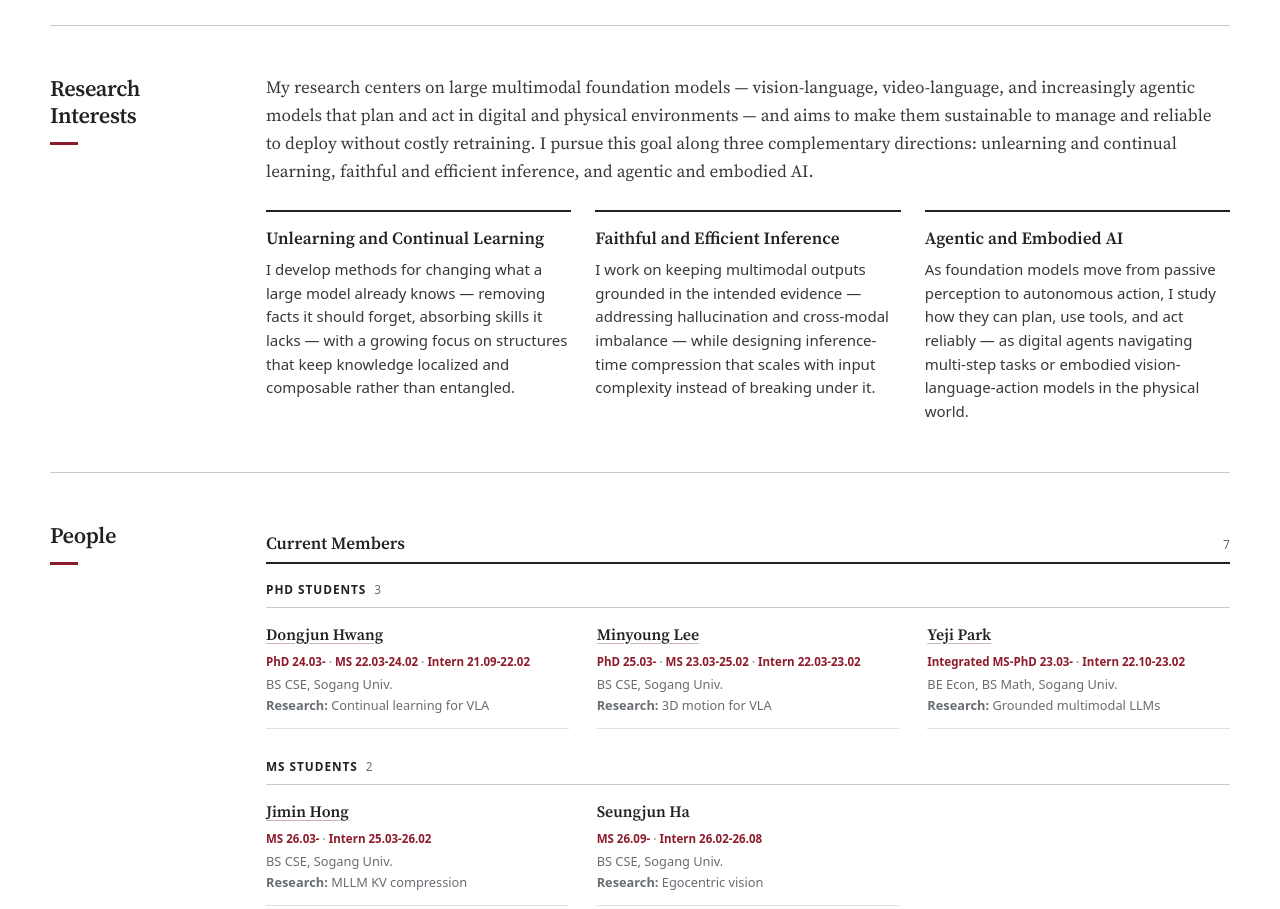
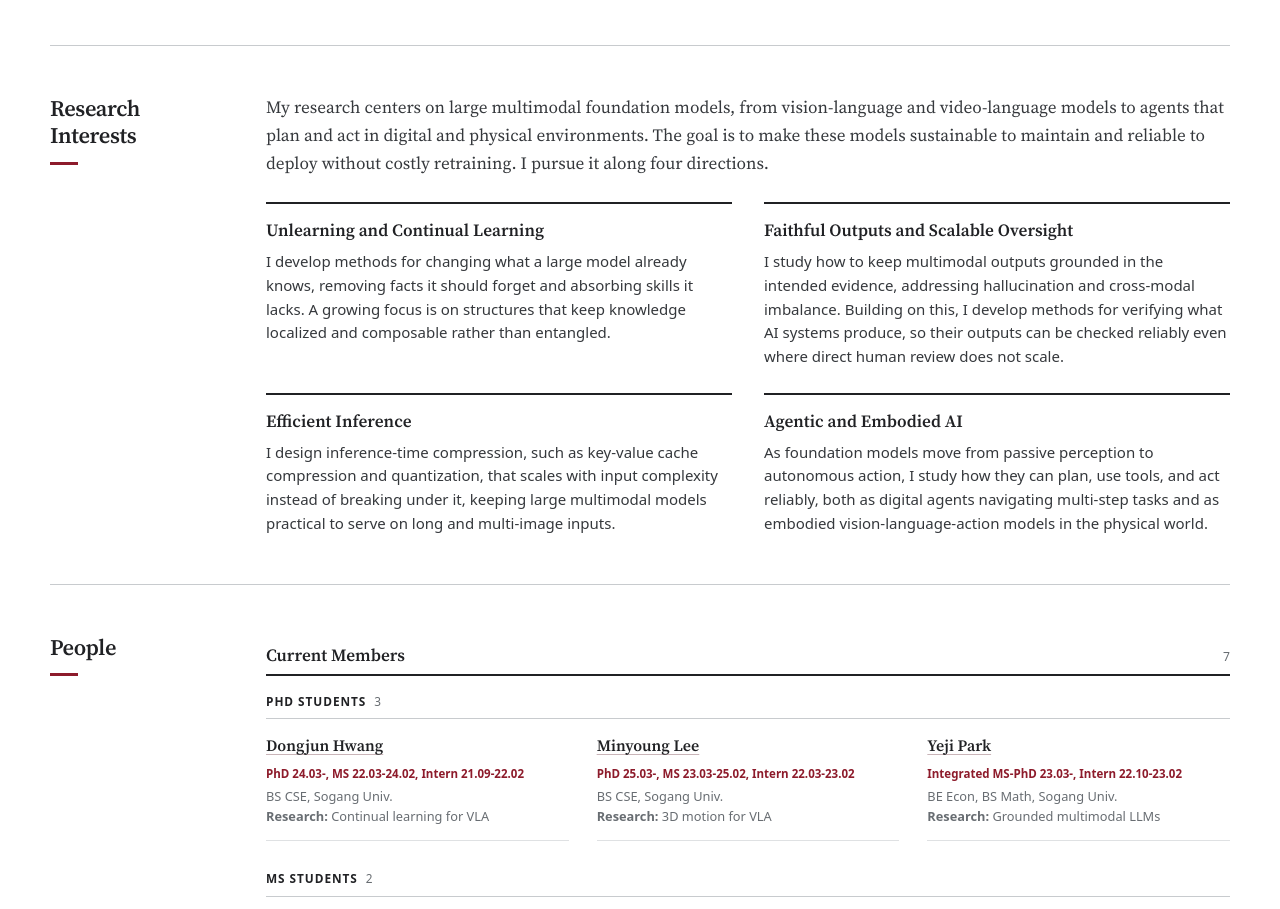
Before and after one commit to junsukchoe/junsukchoe.github.io, a plain HTML site: page index.html in a window 1280 px wide. Shown: the part 1176-2085 px from the top of the page. Drawn offline with Linux system fonts and the light colour scheme.

Commit message:
Close 2027 recruiting, recast research as four directions, drop em dashes and middle dots
Mark March 2027 recruitment closed while inviting outstanding candidates
in scalable oversight and embodied AI. Split the research directions
into unlearning and continual learning, faithful outputs and scalable
oversight, efficient inference, and agentic and embodied AI, two per
row, written without em dashes. Use commas instead of middle dots in
the contact line, the author-mark legend, and member periods.

Co-Authored-By: Claude Opus 5.5 <noreply@anthropic.com>

```diff
--- a/index.html
+++ b/index.html
@@ -21,7 +21,7 @@
     <link rel="apple-touch-icon" href="assets/sogang-favicon-large.png">
     <link rel="preload" href="assets/fonts/SiteSerif-Semibold.woff2" as="font" type="font/woff2" crossorigin>
     <link rel="preload" href="assets/fonts/SiteSerif-Regular.woff2" as="font" type="font/woff2" crossorigin>
-    <link rel="stylesheet" href="styles.css?v=academic73">
+    <link rel="stylesheet" href="styles.css?v=academic75">
     <script src="script.js?v=17" defer></script>
     <script type="application/ld+json">
       {
@@ -52,6 +52,7 @@
           "Vision-Language Models",
           "Machine Unlearning",
           "Continual Learning",
+          "Scalable Oversight",
           "Agentic AI",
           "Embodied AI"
         ],
@@ -99,7 +100,7 @@
             <a href="https://computing.sogang.ac.kr/en/education/undergraduate/computer-science" target="_blank" rel="noreferrer">Department of Computer Science and Engineering</a>,
             <a href="https://wwwe.sogang.ac.kr" target="_blank" rel="noreferrer">Sogang University</a>
           </p>
-          <p class="contact">Office: AS-913 · Phone: +82-2-705-8495</p>
+          <p class="contact">Office: AS-913, Phone: +82-2-705-8495</p>
           <div class="profile-links" aria-label="Profile links">
             <a href="mailto:jschoe.cs@gmail.com">Email</a>
             <a href="https://scholar.google.com/citations?user=1H2H7XAAAAAJ&hl=en" target="_blank" rel="noreferrer">Scholar</a>
@@ -118,14 +119,13 @@
           <div class="hero-status" aria-label="Recruiting information">
             <div class="recruiting-summary">
               <p class="recruiting-eyebrow">Prospective Students</p>
-              <p><strong>Recruiting one graduate student, starting March 2027</strong></p>
+              <p><strong>Recruitment for March 2027 is closed</strong></p>
             </div>
             <div class="recruiting-details">
-              <p>We welcome inquiries from students interested in:</p>
+              <p>We are not actively recruiting, but outstanding candidates interested in the following are still welcome to reach out:</p>
               <ul class="recruiting-topics">
-                <li>Agentic AI</li>
-                <li>Robotics</li>
-                <li>Efficient LLM inference</li>
+                <li>Scalable Oversight</li>
+                <li>Embodied AI</li>
               </ul>
               <a href="mailto:jschoe.cs@gmail.com">Get in touch by email <span aria-hidden="true">→</span></a>
             </div>
@@ -170,34 +170,41 @@
         </div>
         <div>
           <p class="section-lead">
-            My research centers on large multimodal foundation models — vision-language, video-language, and
-            increasingly agentic models that plan and act in digital and physical environments — and aims to make
-            them sustainable to manage and reliable to deploy without costly retraining. I pursue this goal along
-            three complementary directions: unlearning and continual learning, faithful and efficient inference,
-            and agentic and embodied AI.
+            My research centers on large multimodal foundation models, from vision-language and video-language
+            models to agents that plan and act in digital and physical environments. The goal is to make these
+            models sustainable to maintain and reliable to deploy without costly retraining. I pursue it along
+            four directions.
           </p>
           <div class="research-grid">
             <article>
               <h3>Unlearning and Continual Learning</h3>
               <p>
-                I develop methods for changing what a large model already knows — removing facts it should forget,
-                absorbing skills it lacks — with a growing focus on structures that keep knowledge localized and
+                I develop methods for changing what a large model already knows, removing facts it should forget
+                and absorbing skills it lacks. A growing focus is on structures that keep knowledge localized and
                 composable rather than entangled.
               </p>
             </article>
             <article>
-              <h3>Faithful and Efficient Inference</h3>
+              <h3>Faithful Outputs and Scalable Oversight</h3>
               <p>
-                I work on keeping multimodal outputs grounded in the intended evidence — addressing hallucination
-                and cross-modal imbalance — while designing inference-time compression that scales with input
-                complexity instead of breaking under it.
+                I study how to keep multimodal outputs grounded in the intended evidence, addressing hallucination
+                and cross-modal imbalance. Building on this, I develop methods for verifying what AI systems
+                produce, so their outputs can be checked reliably even where direct human review does not scale.
+              </p>
+            </article>
+            <article>
+              <h3>Efficient Inference</h3>
+              <p>
+                I design inference-time compression, such as key-value cache compression and quantization, that
+                scales with input complexity instead of breaking under it, keeping large multimodal models practical
+                to serve on long and multi-image inputs.
               </p>
             </article>
             <article>
               <h3>Agentic and Embodied AI</h3>
               <p>
                 As foundation models move from passive perception to autonomous action, I study how they can plan,
-                use tools, and act reliably — as digital agents navigating multi-step tasks or embodied
+                use tools, and act reliably, both as digital agents navigating multi-step tasks and as embodied
                 vision-language-action models in the physical world.
               </p>
             </article>
@@ -278,7 +285,7 @@
             <button type="button" class="pub-filter" data-filter="C" aria-pressed="false">Conference</button>
             <button type="button" class="pub-filter" data-filter="W" aria-pressed="false">Workshop</button>
           </div>
-          <p class="pub-legend">* co-first &middot; ^ co-corresponding</p>
+          <p class="pub-legend">* co-first, ^ co-corresponding</p>
         </div>
         <div class="publication-list" id="publication-list">
           <article class="pub"><span>C21</span><div><h3><a href="https://aclanthology.org/2026.aacl-short.42.pdf" target="_blank" rel="noreferrer">Mitigating Cross-Image Information Leakage in Multi-Image Understanding with Large Vision-Language Models</a></h3><p><span class="lab">Yeji Park</span>, <span class="lab">Minyoung Lee</span>, Sanghyuk Chun, <strong class="pi">Junsuk Choe</strong></p><p class="venue">AACL-IJCNLP 2026.</p><p class="pub-links"><a href="https://github.com/yejipark-m/FOCUS" target="_blank" rel="noreferrer">code</a></p></div></article>
--- a/styles.css
+++ b/styles.css
@@ -508,10 +508,11 @@ h3 {
   text-decoration-color: var(--rule-soft);
 }
 
+/* four directions, two per row */
 .research-grid {
   display: grid;
-  grid-template-columns: repeat(3, minmax(0, 1fr));
-  gap: 24px;
+  grid-template-columns: repeat(2, minmax(0, 1fr));
+  gap: 24px 32px;
 }
 
 .research-grid article {
@@ -726,9 +727,9 @@ h3 {
   display: inline;
 }
 
+/* a plain comma between periods, in the text's own color */
 .period-list span + span::before {
-  color: var(--dot);
-  content: " · ";
+  content: ", ";
 }
 
 .person-activity {
```
